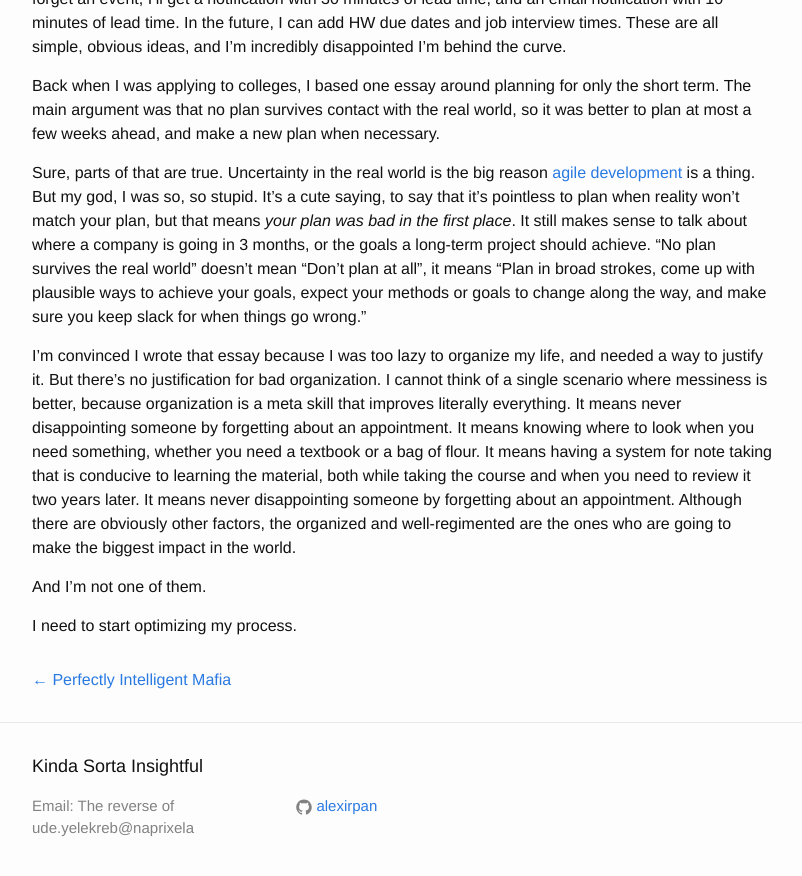
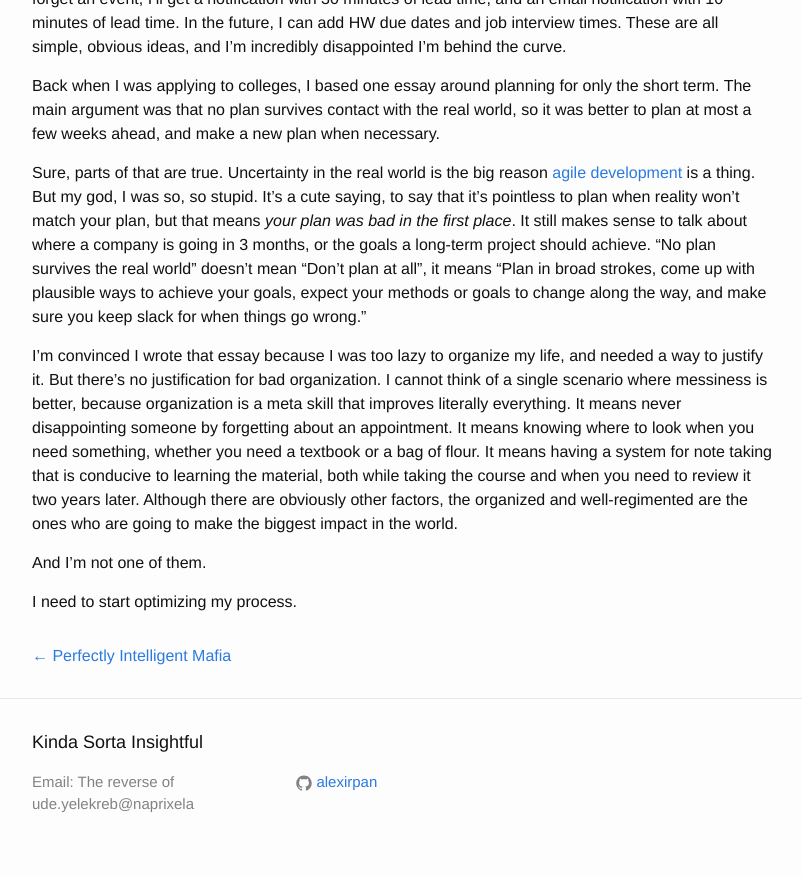
Before and after one commit to alexirpan/alexirpan.github.io, a Jekyll site: the page built from _posts/2015-09-01-optimizing-process.markdown, in a window 1280 px wide and 900 px high, scrolled down 614 px. Shown: the top 876 px of the window, without its empty margins (238-1040 px from the left). Built offline with Jekyll 4.4.1, drawn with Linux system fonts in a browser that asks for light colours; some of the changed lines change nothing that is shown.

Commit message:
Final draft. Very loose but don't want to spend more time on it.

```diff
--- a/_posts/2015-09-01-optimizing-process.markdown
+++ b/_posts/2015-09-01-optimizing-process.markdown
@@ -1,7 +1,7 @@
 ---
 layout: post
 title:  "Why Aren't I Optimizing My Process?"
-date:   2015-09-01 03:43:00 -0800
+date:   2015-09-01 01:24:00 -0800
 ---
 
 While finding ways to spend time that didn't involve studying for an entrance exam,
@@ -58,7 +58,6 @@ It means knowing where to look when you need something, whether
 you need a textbook or a bag of flour. It means having a system for note taking
 that is conducive to learning the material, both while taking the course and
 when you need to review it two years later.
-It means never disappointing someone by forgetting about an appointment.
 Although there are obviously other factors, the organized and well-regimented
 are the ones who are going to make the biggest impact in the world.
 
```
